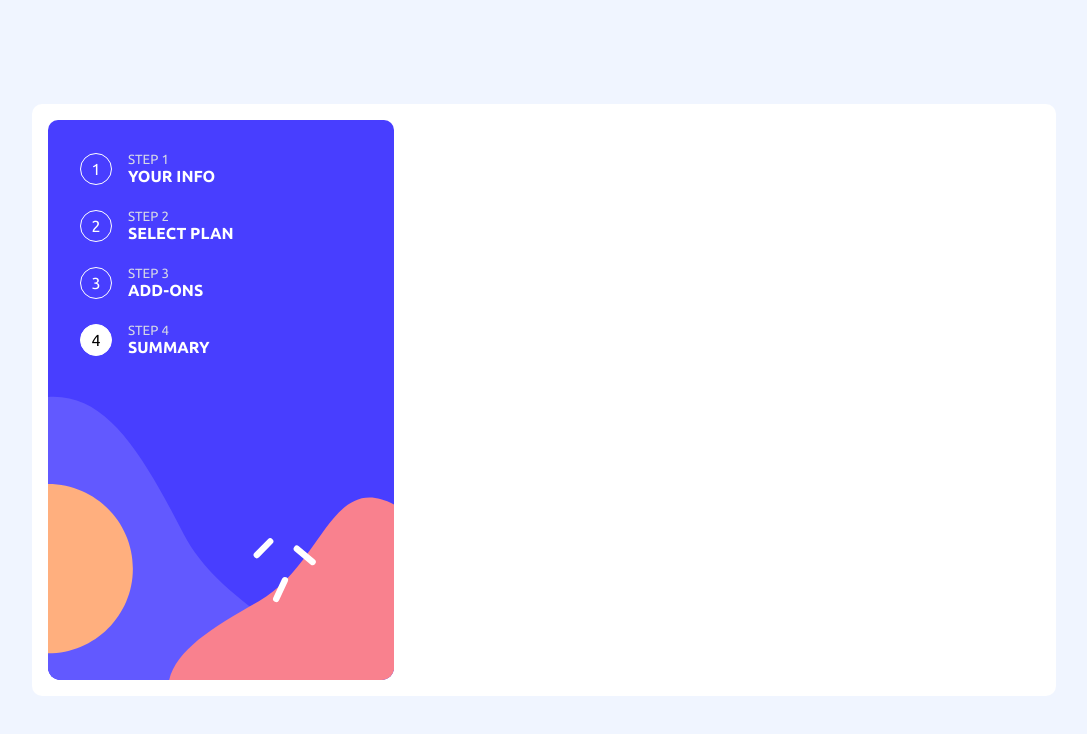
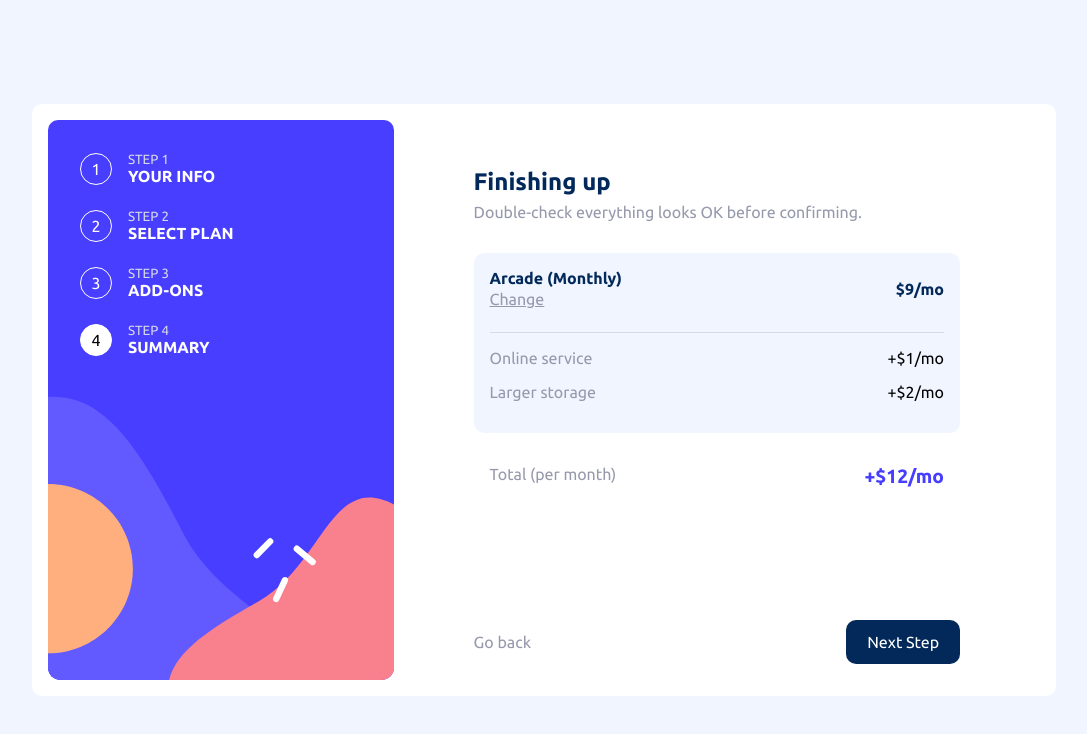
Before and after one commit to hamdi4-beep/multi-step-form-refactored, a React (Vite) app: page /summary in a window 1280 px wide. Shown: the top 734 px of the page, without its empty margins (96-1183 px from the left). Built offline with nearby package versions, Linux system fonts and the light colour scheme.

Commit message:
feat: add Summary component and update navigation in AddOns

```diff
--- a/src/App.jsx
+++ b/src/App.jsx
@@ -3,6 +3,9 @@ import SelectPlan from "./components/SelectPlan"
 import YourInfo from './components/YourInfo'
 import { steps } from "./data"
 import AddOns from "./components/AddOns"
+import Summary from "./components/Summary"
+
+
 
 function App() {
   const location = useLocation()
@@ -28,6 +31,7 @@ function App() {
             <Route index element={<YourInfo />} />
             <Route path="/select-plan" element={<SelectPlan />} />
             <Route path="/add-ons" element={<AddOns />} />
+            <Route path="/summary" element={<Summary />} />
           </Routes>
         </section>
       </main>
--- a/src/components/AddOns.jsx
+++ b/src/components/AddOns.jsx
@@ -33,8 +33,8 @@ function AddOns() {
             </div>
 
             <div className="action-buttons">
-                <button className="previous-btn" onClick={() => navigate('/select-plan')}>Go back</button>
-                <button className="cta-btn">Next Step</button>
+                <button className="previous-btn" onClick={() => navigate('/select-plan')}>Go Back</button>
+                <button className="cta-btn" onClick={() => navigate('/summary')}>Next Step</button>
             </div>
         </div>
     )
--- /dev/null
+++ b/src/components/Summary.jsx
@@ -0,0 +1,47 @@
+import { useNavigate } from "react-router"
+
+function Summary() {
+    const navigate = useNavigate()
+
+    return (
+        <div className="step-4">
+            <h1 className="title">Finishing up</h1>
+            <p className="description">Double-check everything looks OK before confirming.</p>
+
+            <div className="summary">
+                <div className="plan-info">
+                    <div>
+                        <h4 className="plan-title">Arcade (Monthly)</h4>
+                        <button className="change-button">Change</button>
+                    </div>
+
+                    <span className="plan-price">$9/mo</span>
+                </div>
+
+                <div className="addons-list">
+                    <div className="item">
+                        <p className="addon-title">Online service</p>
+                        <span>+$1/mo</span>
+                    </div>
+
+                    <div className="item">
+                        <p className="addon-title">Larger storage</p>
+                        <span>+$2/mo</span>
+                    </div>
+                </div>
+            </div>
+
+            <div className="total-wrapper">
+                <p className="total-label">Total (per month)</p>
+                <span className="total-price">+$12/mo</span>
+            </div>
+
+            <div className="action-buttons">
+                <button className="previous-button" onClick={() => navigate('/add-ons')}>Go back</button>
+                <button className="cta-btn">Next Step</button>
+            </div>
+        </div>
+    )
+}
+
+export default Summary
--- a/src/index.css
+++ b/src/index.css
@@ -226,7 +226,7 @@ body {
     justify-content: space-between;
 }
 
-.previous-btn {
+button {
     background: none;
     border: none;
     color: var(--neutral-grey-500);
@@ -266,3 +266,53 @@ body {
 .addon-item.active .addon-price, .addon-price {
     color: var(--primary-purple-600);
 }
+
+.summary {
+    background-color: var(--neutral-blue-100);
+    padding: 1em;
+    border-radius: 10px;
+}
+
+.summary .plan-info {
+    border-bottom: 1px solid var(--neutral-purple-200);
+    padding-bottom: 1.5em;
+    margin-bottom: 1em;
+    align-items: center;
+}
+
+.summary .plan-info, .summary .item, .total-wrapper {
+    display: flex;
+    justify-content: space-between;
+}
+
+.summary .plan-title {
+    margin-bottom: .2em;
+}
+
+.summary .plan-title, .summary .plan-price {
+    font-weight: bold;
+    color: var(--primary-blue-950);
+}
+
+.summary .change-button {
+    text-decoration: underline;
+}
+
+.summary .item {
+    padding-bottom: 1em;
+}
+
+.summary .addon-title, .total-label {
+    color: var(--neutral-grey-500);
+}
+
+.total-price {
+    color: var(--primary-purple-600);
+    font-weight: 700;
+    font-size: larger;
+}
+
+.total-wrapper {
+    padding: 1em;
+    margin-top: 1em;
+}
```
